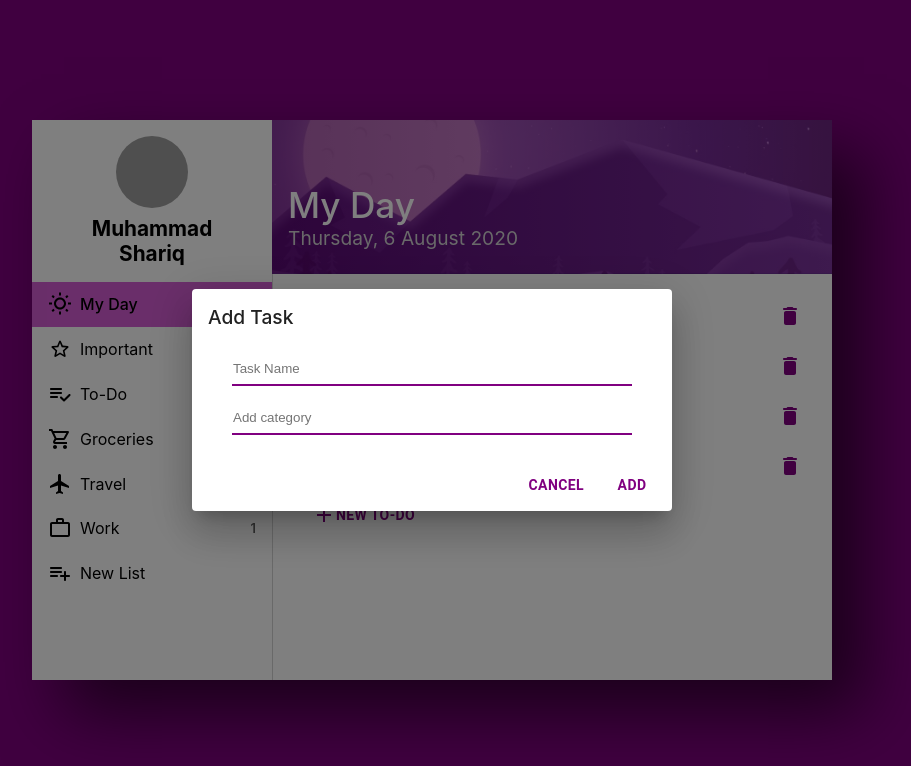
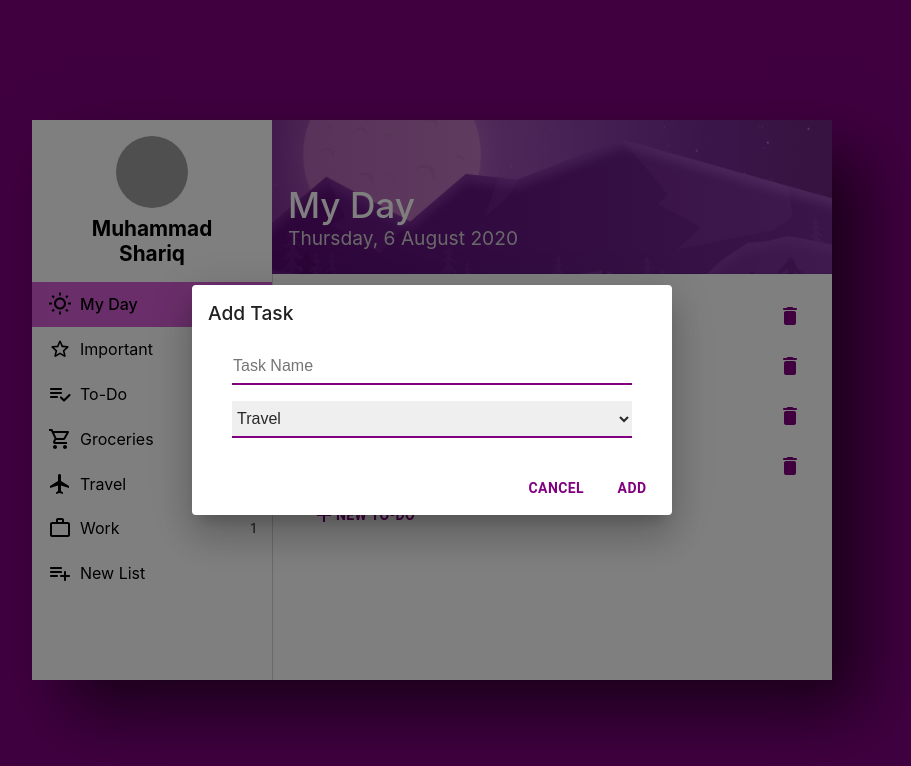
Before and after one commit to ShariqAteeq/React_todo-app, a React (Create React App) app: page / in a window 1280 px wide. Both pictures are taken after a click on the button "NEW TO-DO". Shown: the top 766 px of the page, without its empty margins (208-1119 px from the left). Built offline with nearby package versions, Linux system fonts and the light colour scheme; grey boxes are pictures that could not be loaded.

Commit message:
add select option

```diff
--- a/package.json
+++ b/package.json
@@ -9,6 +9,7 @@
     "@testing-library/user-event": "^7.1.2",
     "react": "^16.13.1",
     "react-dom": "^16.13.1",
+    "react-router-dom": "^5.2.0",
     "react-scripts": "3.4.1"
   },
   "scripts": {
--- a/src/App.js
+++ b/src/App.js
@@ -3,19 +3,26 @@ import Header from './components/Header';
 import Sidebar from './components/Sidebar';
 import Task from './components/Task';
 import {ContextProvider} from './Context/GLobalState';
+import {BrowserRouter , Route , Switch} from 'react-router-dom'
 import './App.scss';
 
 function App() {
   return (
+    <div className="App">
+    <BrowserRouter>
     <ContextProvider>
-        <div className="App">
-        <Sidebar />
-        <div className = "App__tasks">
+     <Sidebar />
+      <Switch>
+        <Route path = "/">
+          <div className = "App__tasks">
             <Header />
             <Task />
-        </div>
-      </div>
-    </ContextProvider>
+          </div>
+          </Route>
+      </Switch>
+      </ContextProvider>
+    </BrowserRouter>
+    </div>
   );
 }
 
--- a/src/Context/GLobalState.js
+++ b/src/Context/GLobalState.js
@@ -3,10 +3,10 @@ import TaskReducer from './TaskReducer';
 
 const initialState = {
     Tasks : [
-        {id : 1, name : "buy book" , category : "travel"},
-        {id : 2, name : "buy headphone" , category : "travel"},
-        {id : 3, name : "pasta" , category : "groceries"},
-        {id : 4, name : "design logo" , category : "work"}
+        {id : 1, name : "buy book" , category : "Travel"},
+        {id : 2, name : "buy headphone" , category : "Travel"},
+        {id : 3, name : "pasta" , category : "Groceries"},
+        {id : 4, name : "design logo" , category : "Work"}
     ]
 }
 
--- a/src/components/AddTask.js
+++ b/src/components/AddTask.js
@@ -10,7 +10,7 @@ const AddTask = () => {
 
     const [open, setOpen] = useState(false);
     const [task , setTask] = useState("");
-    const [category, setCategory] = useState("");
+    const [category, setCategory] = useState("Travel");
 
     const {addTask} = useContext(GlobalContext);
 
@@ -29,15 +29,22 @@ const AddTask = () => {
             }
 
             addTask(newTask);
+            setTask(""); setCategory("");
             setOpen(false);
        };
+
+      const dialogClose = () => {
+        setOpen(false);
+      };
+
+      //console.log(sel);
 
   return (
     <div>
       <Button variant="outlined" color="primary" onClick={handleClickOpen} className = "addTask__btn">
         <AddIcon />  NEW TO-DO
       </Button>
-      <Dialog open={open} onClose={handleClose} aria-labelledby="form-dialog-title" className = "addTask">
+      <Dialog open={open} onClose={dialogClose} className = "addTask">
         <h3 className = "addTask__title">Add Task</h3>
         <DialogContent>
           <div className = "addTask__inputgrp">
@@ -45,14 +52,15 @@ const AddTask = () => {
                 className = "addTask__input" value = {task}
                 onChange = {(e) => setTask(e.target.value)}
                 />
-            <input type = "text" placeholder = "Add category"
-                  className = "addTask__input" value = {category}
-                  onChange = {(e) => setCategory(e.target.value)}
-                  />
+            <select value = {category} onChange = {e => setCategory(e.target.value)} className = "addTask__select">
+                <option className = "addask__opt">Travel</option>
+                <option className = "addask__opt">Work</option>
+                <option className = "addask__opt">Groceries</option>
+            </select>
             </div>
         </DialogContent>
         <DialogActions>
-          <Button onClick={handleClose} className = "addTask__btn">
+          <Button onClick={dialogClose} className = "addTask__btn">
             Cancel
           </Button>
           <Button onClick={handleClose} className = "addTask__btn">
--- a/src/components/Sidebar.js
+++ b/src/components/Sidebar.js
@@ -18,16 +18,16 @@ function Sidebar() {
     let TravelCount = 0 , WorkCount = 0 , GroCount = 0;
 
     Tasks.map(task => {
-        if(task.category === "work") {
+        if(task.category === "Work") {
             WorkCount++;
         }
-        else if(task.category === "travel") {
+        else if(task.category === "Travel") {
             TravelCount++;
         }
-        else if(task.category === "groceries") {
+        else if(task.category === "Groceries") {
             GroCount++;
         }
-    })
+    });
 
     return (
         <div className = "sidebar">
--- a/src/styles/_AddTask.scss
+++ b/src/styles/_AddTask.scss
@@ -3,6 +3,20 @@
         color: purple !important;
         border: none !important;
         font-weight: 700 !important;
+    }
+
+    &__select {
+        width: 25rem;
+        padding: .5rem 1px;
+        border: none;
+        border-bottom: 2px solid purple;
+        font-size: 1rem;
+        color: #292727;
+        cursor: pointer;
+
+        &:focus {
+            outline: none;
+        }
     }
 
     &__title {
@@ -17,6 +31,8 @@
         padding: .5rem 1px;
         display: block;
         width: 25rem;
+        font-size: 1rem;
+        color: #292727;
 
         &:not(:last-child) {
             margin-bottom: 1rem;
```
Also changed, not shown: 1 other file (tests, documents, lock files or other folders).
